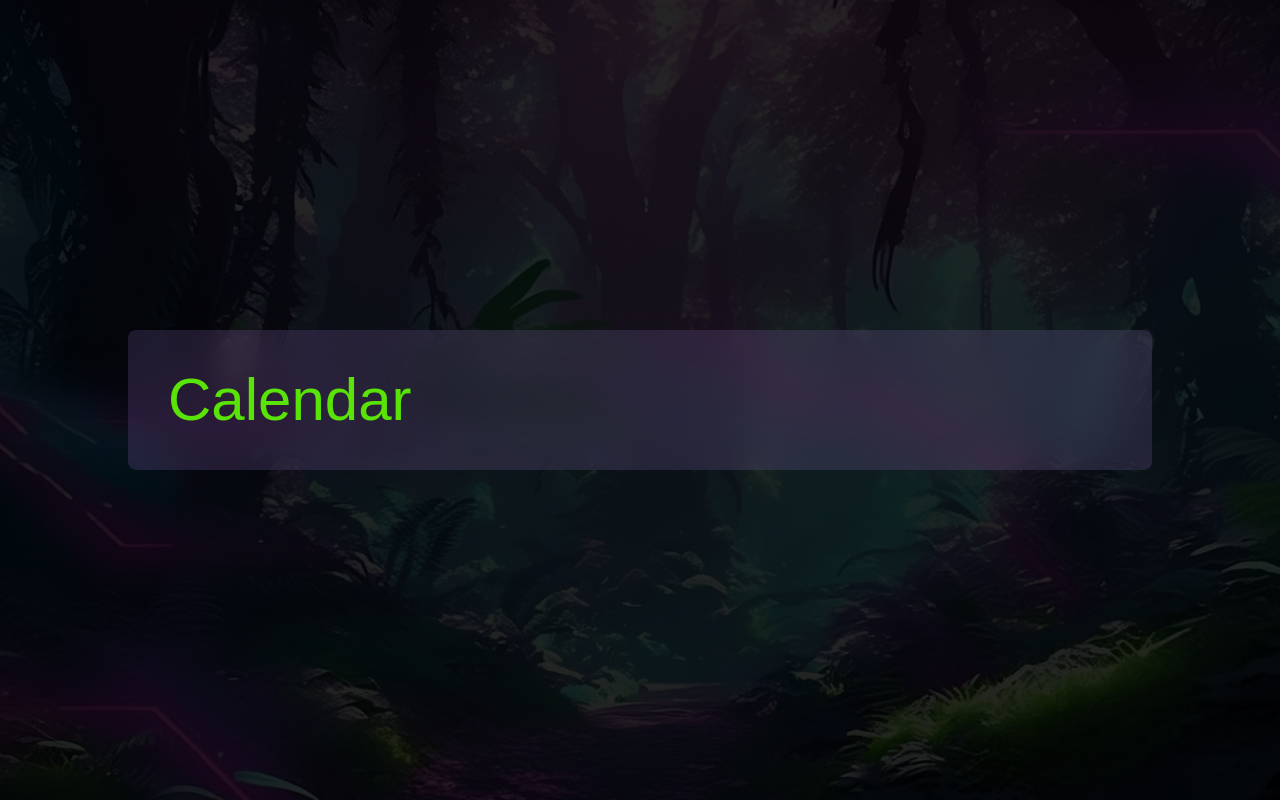
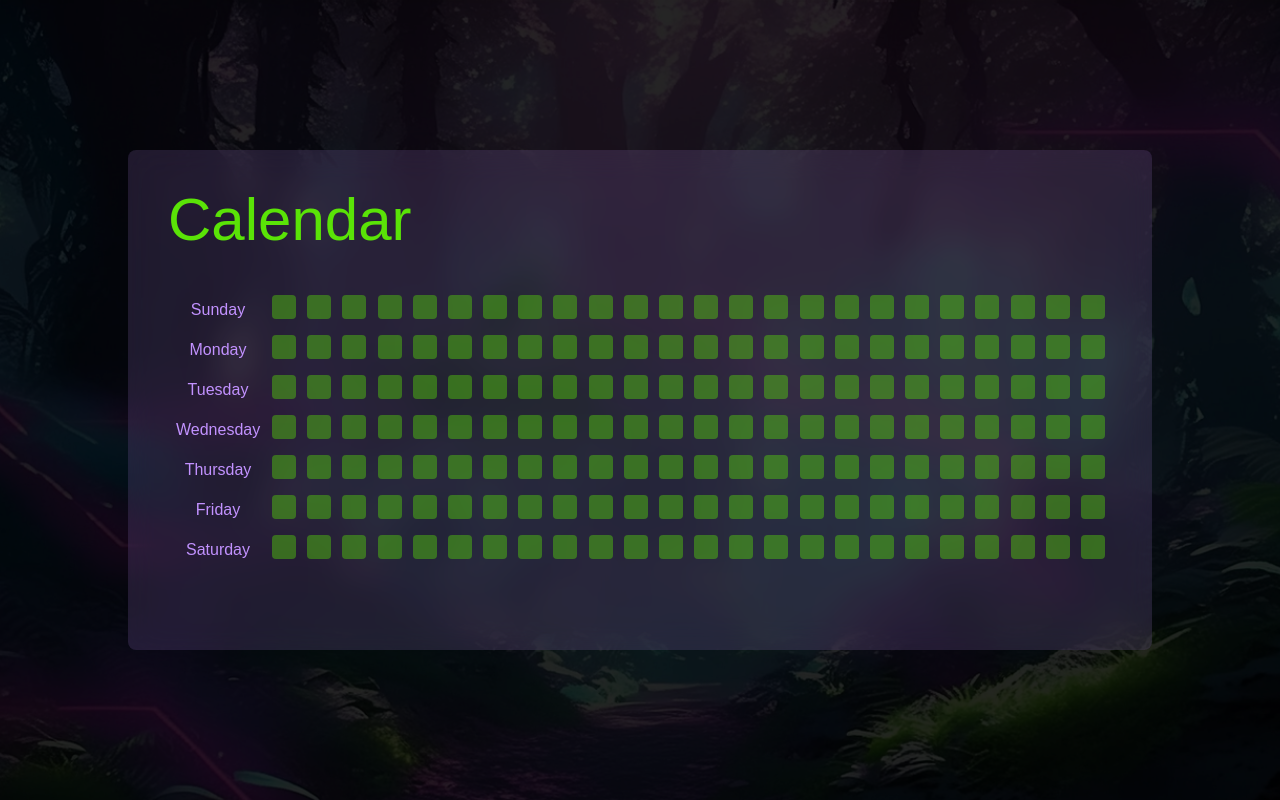
Before and after one commit to Visual-Riot/plaeen, a Next.js app: page /calendar in a window 1280 px wide. Built offline with nearby package versions, Linux system fonts and the light colour scheme; a web font is replaced by a local one.

Commit message:
Calendar structure with time slots and visually working buttons

```diff
--- a/src/app/calendar/page.tsx
+++ b/src/app/calendar/page.tsx
@@ -1,11 +1,52 @@
+// "use client";
+import React from "react";
+import PlayerTimeSlot from "../../components/buttons/PlayerTimeSlot";
+
 export default function Page() {
+  const daysOfWeek = [
+    "Sunday",
+    "Monday",
+    "Tuesday",
+    "Wednesday",
+    "Thursday",
+    "Friday",
+    "Saturday",
+  ];
+
+  const hoursOfDay = Array.from({ length: 24 }, (_, i) => i);
+
   return (
     <div className="relative min-h-screen bg-calendar-bg bg-cover bg-center flex justify-center items-center">
       <div className="absolute inset-0 bg-black opacity-85"></div>
-      <div className="relative w-4/5 h-4/5 bg-lightPurple bg-opacity-15 backdrop-filter  backdrop-blur-lg rounded-lg flex p-10">
-        <h1 className="text-6xl text-green font-abolition justify-left">
-          Calendar
-        </h1>
+      <div className="relative w-4/5 h-4/5 bg-lightPurple bg-opacity-15 backdrop-filter  backdrop-blur-lg rounded-lg block p-10">
+        <div>
+          <h1 className="text-6xl text-green font-abolition justify-left">
+            Calendar
+          </h1>
+        </div>
+
+        <div className="flex flex-col my-10">
+          {daysOfWeek.map((day) => (
+            <div key={day} className="flex items-center">
+              <div
+                className="text-lightPurple text-center p-2 flex-shring-0"
+                style={{ width: "100px" }}
+              >
+                {day}
+              </div>
+
+              <div className="flex flex-grow">
+                {hoursOfDay.map((hour) => (
+                  <div key={`${day}-${hour}`} className="flex-grow">
+                    {/* {hour} */}
+
+                    <PlayerTimeSlot hour={hour} />
+                  </div>
+                ))}
+              </div>
+            </div>
+          ))}
+        </div>
       </div>
     </div>
   );
--- /dev/null
+++ b/src/components/buttons/PlayerTimeSlot.tsx
@@ -0,0 +1,52 @@
+"use client";
+import React, { useState } from "react";
+
+interface ButtonProps {
+  hour: number;
+}
+
+const PlayerTimeSlot: React.FC<ButtonProps> = ({ hour }) => {
+  const [state, setState] = useState<"available" | "single" | "recurring">(
+    "available"
+  );
+
+  const handleClick = () => {
+    setState((prevState) => {
+      switch (prevState) {
+        case "available":
+          return "single";
+        case "single":
+          return "recurring";
+        case "recurring":
+          return "available";
+        default:
+          return "available";
+      }
+    });
+  };
+
+  const getButtonColor = () => {
+    switch (state) {
+      case "available":
+        return "bg-green opacity-40";
+      case "single":
+        return "bg-cyanAccent opacity-80";
+      case "recurring":
+        return "bg-pinkAccent opacity-80";
+      default:
+        return "bg-green opacity-40";
+    }
+  };
+
+  const defaultClasses =
+    "w-6 h-6 hover:scale-90 ease-in-out duration-200 text-black rounded mx-1";
+
+  return (
+    <button
+      className={`${defaultClasses} ${getButtonColor()}`}
+      onClick={handleClick}
+    ></button>
+  );
+};
+
+export default PlayerTimeSlot;
```
